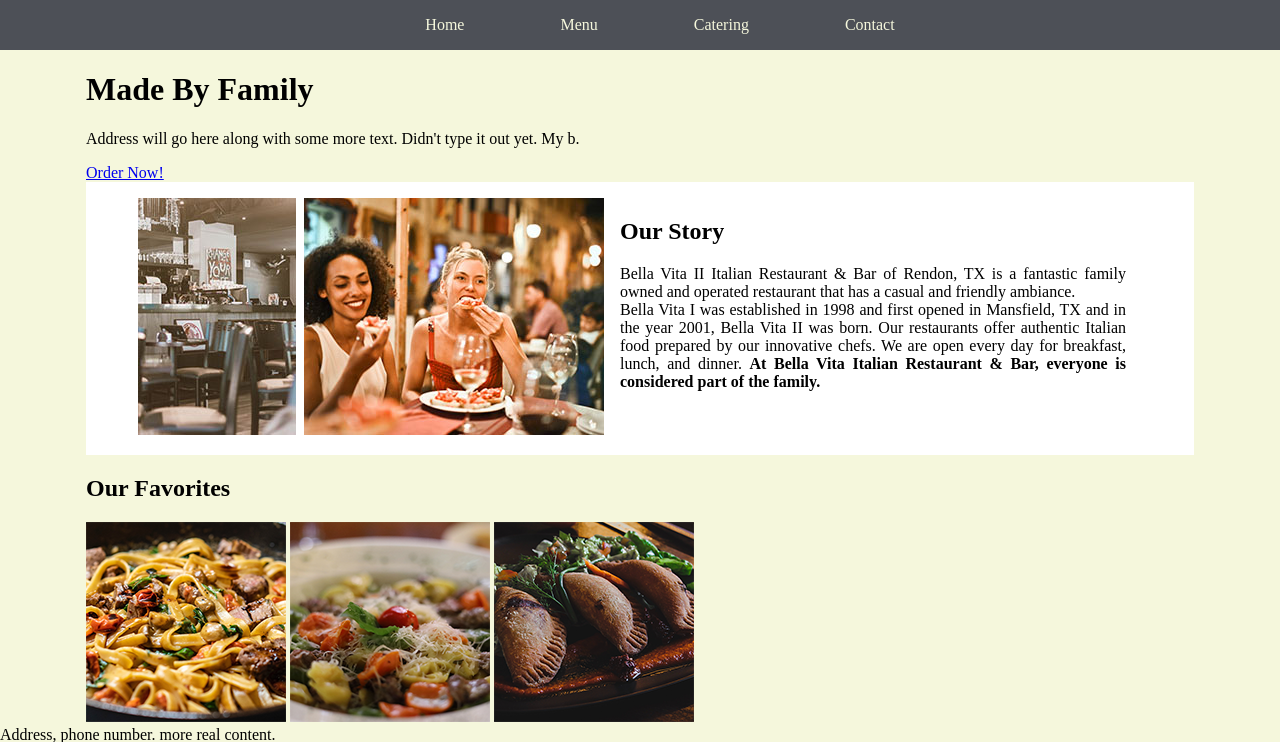
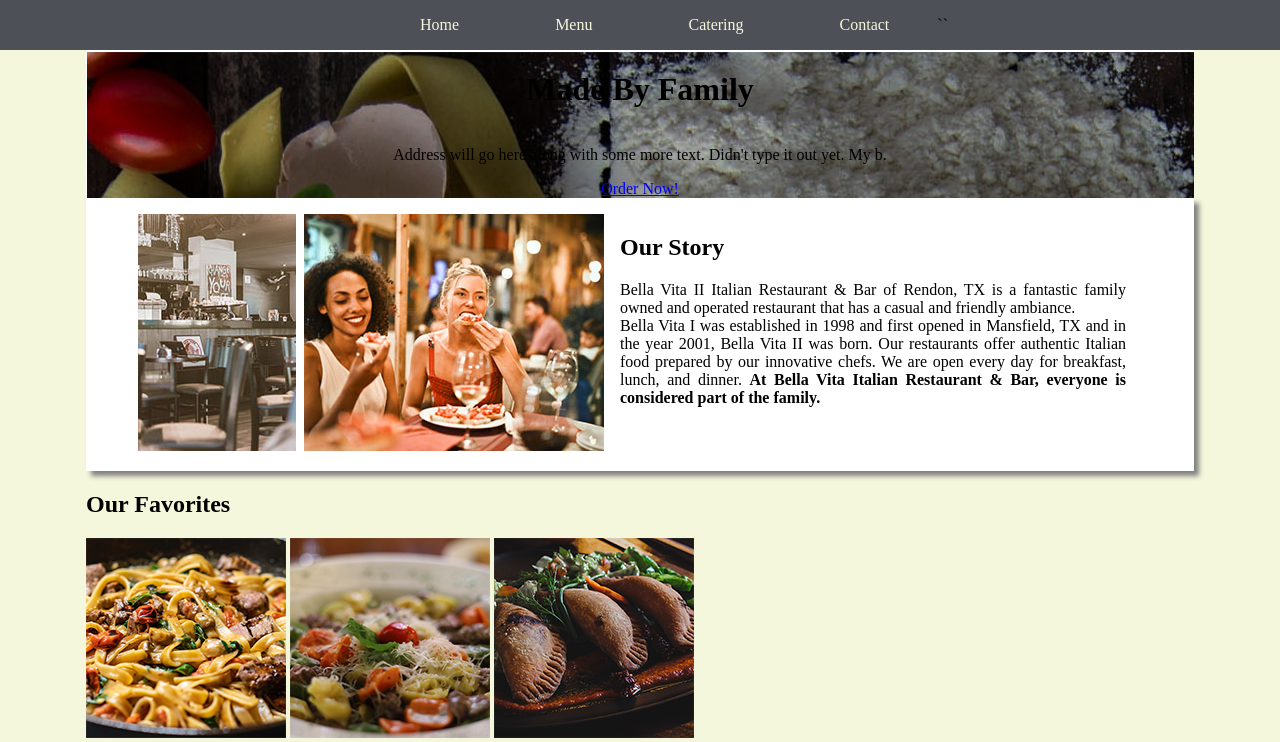
Before and after one commit to katelyn-raye/ctech4320, a PHP site: page / in a window 1280 px wide. Shown: the top 742 px of the page. Run offline with PHP 8.4, Linux system fonts and the light colour scheme; some web fonts are replaced.

Commit message:
changed things

```diff
--- a/css/index.css
+++ b/css/index.css
@@ -8,6 +8,7 @@ body {
   justify-content: center;
   background-color: white;
   padding: 1rem;
+  box-shadow: 5px 5px 5px grey;
 }
 
 .copy {text-align: justify;}
@@ -15,3 +16,12 @@ body {
 .big-picture {
   padding-right: .5rem;
 }
+
+.header-btn {
+  background-image: url('images/artboard 1.png');
+  display:flex;
+  flex-flow: column;
+  justify-content: center;
+  align-items: center;
+  align-content: center;
+}
--- a/index.html
+++ b/index.html
@@ -27,13 +27,13 @@
               </li>
               <li class="navbar-item">
                   <a class="navbar-link" href="contact.html" title="Contact">Contact</a>
-              </li>
+              </li>``
           </ul>
       </div>
     <!-- NAVIGATION End -->
     </header>
     <div class="container">
-      <div clss="col-lg-8 col-md-4 col-xs-2 header btn">
+      <div class="col-lg-12 col-md-4 col-xs-2 header-btn">
         <h1>Made By Family </h1>
         <p> Address will go here along with some more text. Didn't type it out yet. My b. </p>
         <a href="#">Order Now!</a>
```
Also changed, not shown: images/Artboard 1.png (added).
